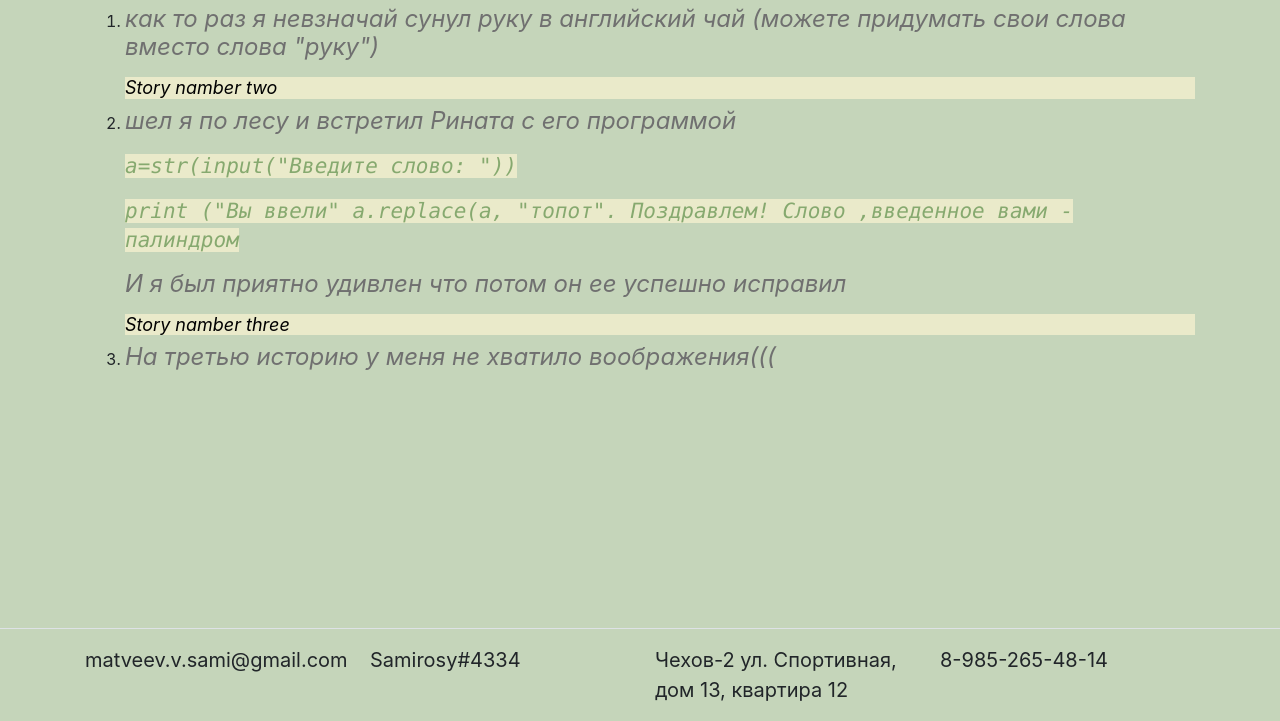
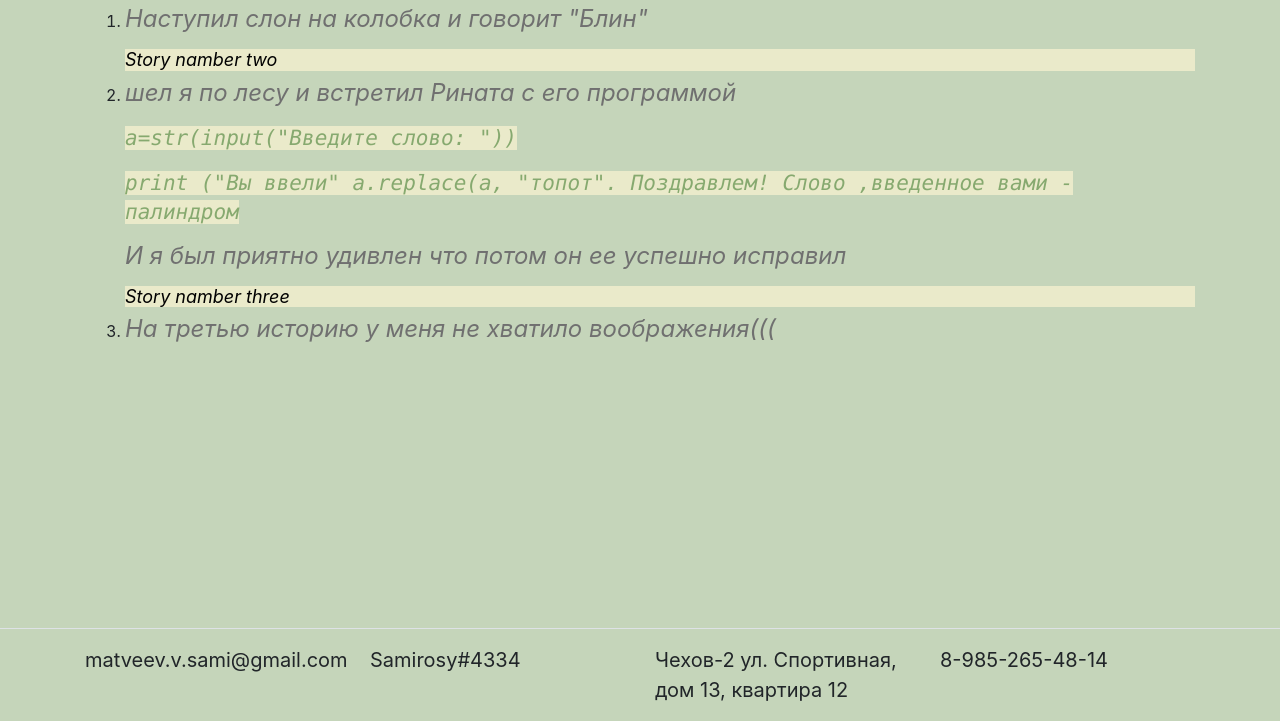
Before and after one commit to Samirosy/sami, a plain HTML site: page blog.html in a window 1280 px wide. Shown: the part 79-800 px from the top of the page. Drawn offline with nearby package versions, Linux system fonts and the light colour scheme.

Commit message:
Update blog.html

```diff
--- a/blog.html
+++ b/blog.html
@@ -38,7 +38,7 @@
 <div class="container">
 <ol>
     <h1>Story namber one</h1>
-    <li><p>как то раз я невзначай сунул руку в английский чай (можете придумать свои слова вместо слова "руку")</p></li>
+    <li><p>Наступил слон на колобка и говорит "Блин"</p></li>
     <h1>Story namber two</h1>
     <li><p>шел я по лесу и встретил Рината с его программой</li>
         <p><code>a=str(input("Введите слово: "))</code></p>
```
